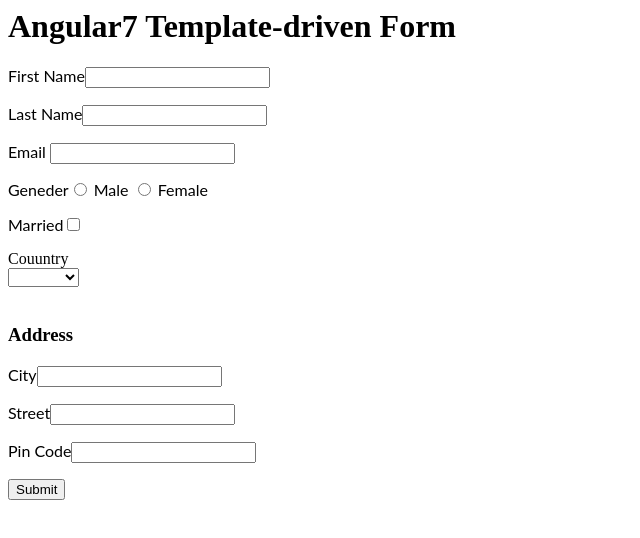
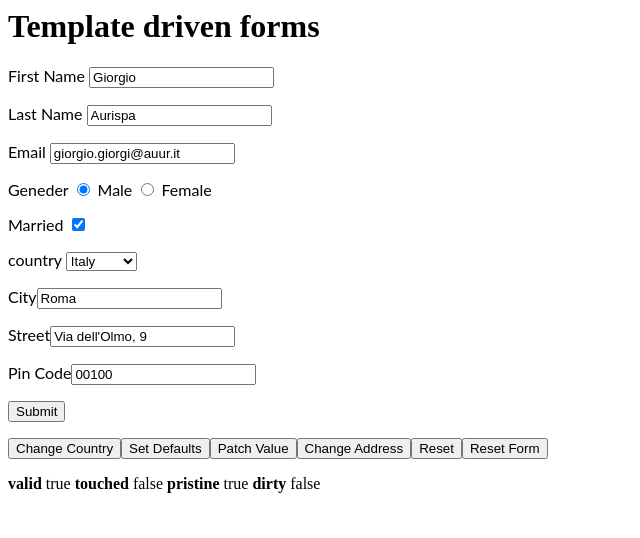
Before and after one commit to MatteoMit/angular7-template-driven-form, an Angular app: page / in a window 1280 px wide. Shown: the top 538 px of the page, without its empty margins (0-640 px from the left). Built offline with nearby package versions, Linux system fonts and the light colour scheme.

Commit message:
3 files modified

```diff
--- a/src/app/app.component.html
+++ b/src/app/app.component.html
@@ -2,61 +2,79 @@
  {{ title }}
 </h1>
 
-<form #contactForm="ngForm" (ngSubmit)="onSubmit(contactForm)">
+<form #contactForm="ngForm" (ngSubmit)="onSubmit()">
 
   <p>
-    <label for="firstname">First Name</label>
-    <input type="text" name="firstname" ngModel>
+    <label for="firstname">First Name </label>
+    <input type="text" id="firstname" name="firstname" ngModel>
   </p>
 
   <p>
-    <label for="lastname">Last Name</label>
-    <input type="text" name="lastname" ngModel>
+    <label for="lastname">Last Name </label>
+    <input type="text" id="lastname" name="lastname" ngModel>
   </p>
 
   <p>
     <label for="email">Email </label>
-    <input type="text" id="email" name="email" ngModel>
+    <input type="text" id="email" name="email"  ngModel>
   </p>
 
   <p>
-    <label for="gender">Geneder</label>
-    <input type="radio" value="male" name="gender" ngModel> Male
-    <input type="radio" value="female" name="gender" ngModel> Female
+    <label for="gender">Geneder </label>
+    <input type="radio" value="male" id="gender" name="gender" ngModel> Male
+    <input type="radio" value="female" id="gender" name="gender" ngModel> Female
   </p>
 
   <p>
-    <label for="isMarried">Married</label>
-    <input type="checkbox" name="isMarried" ngModel>
+    <label for="isMarried">Married </label>
+    <input type="checkbox" id="isMarried" name="isMarried" ngModel>
   </p>
 
-  <div>Couuntry</div>
-  <select name="country" ngModel>
+  <p>
+    <label for="country">country </label>
+
+    <select id="country" name="country" ngModel>
       <option [ngValue]="c.id" *ngFor="let c of countryList">
         {{c.name}}
       </option>
     </select>
 
-<br><br>
-<h3>Address</h3>
-<div ngModelGroup="address" >
+  </p>
+
+  <div ngModelGroup="address">
+
     <p>
       <label for="city">City</label>
-    <input type="text" name="city" ngModel>
+      <input type="text" id="city" name="city" ngModel>
     </p>
 
     <p>
       <label for="street">Street</label>
-    <input type="text" name="street" ngModel>
+      <input type="text" id="street" name="street" ngModel>
     </p>
     <p>
       <label for="pincode">Pin Code</label>
-    <input type="text" name="pincode" ngModel>
+      <input type="text" id="pincode" name="pincode"  ngModel>
     </p>
+
   </div>
 
   <p>
     <button type="submit">Submit</button>
   </p>
 
+  <p>
+    <button type="button" (click)="changeCountry()">Change Country</button>
+    <button type="button" (click)="setDefaults()">Set Defaults</button>
+    <button type="button" (click)="patchValue()">Patch Value</button>
+    <button type="button" (click)="changeAddress()">Change Address</button>
+    <button type="button" (click)="reset()">Reset</button>
+    <button type="button" (click)="resetForm()">Reset Form</button>
+  </p>
+
+  <b>valid</b> {{contactForm.valid}}
+  <b>touched</b> {{contactForm.touched}}
+  <b>pristine</b> {{contactForm.pristine}}
+  <b>dirty</b> {{contactForm.dirty}}
+
 </form>
--- a/src/app/app.component.ts
+++ b/src/app/app.component.ts
@@ -1,21 +1,112 @@
-import { Component } from "@angular/core";
-import { country } from "./country";
+
+import { Component, ViewChild, ElementRef, OnInit } from '@angular/core';
+import { NgForm, FormGroup } from '@angular/forms';
 
 @Component({
-  selector: "my-app",
-  templateUrl: "./app.component.html",
-  styleUrls: ["./app.component.css"]
+  selector: 'my-app',
+  templateUrl: './app.component.html',
+  styleUrls: ['./app.component.css']
 })
-export class AppComponent {
-  title = "Angular7 Template-driven Form";
+export class AppComponent implements OnInit {
+  title = 'Template driven forms';
+
+  @ViewChild('contactForm', {static: false}) contactForm: NgForm;
 
   countryList: country[] = [
-    new country("1", "India"),
-    new country("2", "USA"),
-    new country("3", "England")
+    new country("1", "Italy"),
+    new country('2', 'USA'),
+    new country('3', 'England')
   ];
 
-  onSubmit(contactForm) {
-    console.log(contactForm.value);
+  contact: Contact;
+
+  ngOnInit() {
+
+    this.contact = {
+      firstname: "Giorgio",
+      lastname: "Aurispa",
+      email: "giorgio.giorgi@auur.it",
+      gender: "male",
+      isMarried: true,
+      country: "1",
+      address: {
+        city: "Roma",
+        street: "Via dell'Olmo, 9",
+        pincode: "00100"
+      }
+    };
+
+    setTimeout(() => {
+      this.contactForm.setValue(this.contact);
+    });
+
+  }
+
+  onSubmit() {
+    console.log(this.contactForm.value);
+  }
+
+  setDefaults() {
+    this.contactForm.setValue(this.contact);
+  }
+
+  changeCountry() {
+    this.contactForm.controls["country"].setValue("1");
+  }
+
+  patchValue() {
+    let obj = {
+      firstname: "Erminio",
+      lastname: "Ottone",
+      email: "erminio.ottone@gmail.com",
+    };
+
+    this.contactForm.control.patchValue(obj);
+
+  }
+
+  changeAddress() {
+    let obj = {
+      city: "Roma",
+      street: "Via del Tufello, 25",
+      pincode: "600100"
+    };
+    let address= this.contactForm.controls["address"] as FormGroup
+    address.patchValue(obj);
+
+  }
+
+  reset() {
+    this.contactForm.reset();
+  }
+
+  resetForm() {
+    this.contactForm.resetForm();
   }
 }
+
+
+export class Contact {
+  firstname: string;
+  lastname: string;
+  email: string;
+  gender: string;
+  isMarried: boolean;
+  country: string;
+  address: {
+    city: string;
+    street: string;
+    pincode: string;
+  }
+}
+
+
+export class country {
+  id: string;
+  name: string;
+
+  constructor(id: string, name: string) {
+    this.id = id;
+    this.name = name;
+  }
+}
```
Also changed, not shown: src/app/app.module.ts (line endings or trailing spaces). Lines whose indentation alone changed are shown as unchanged.
